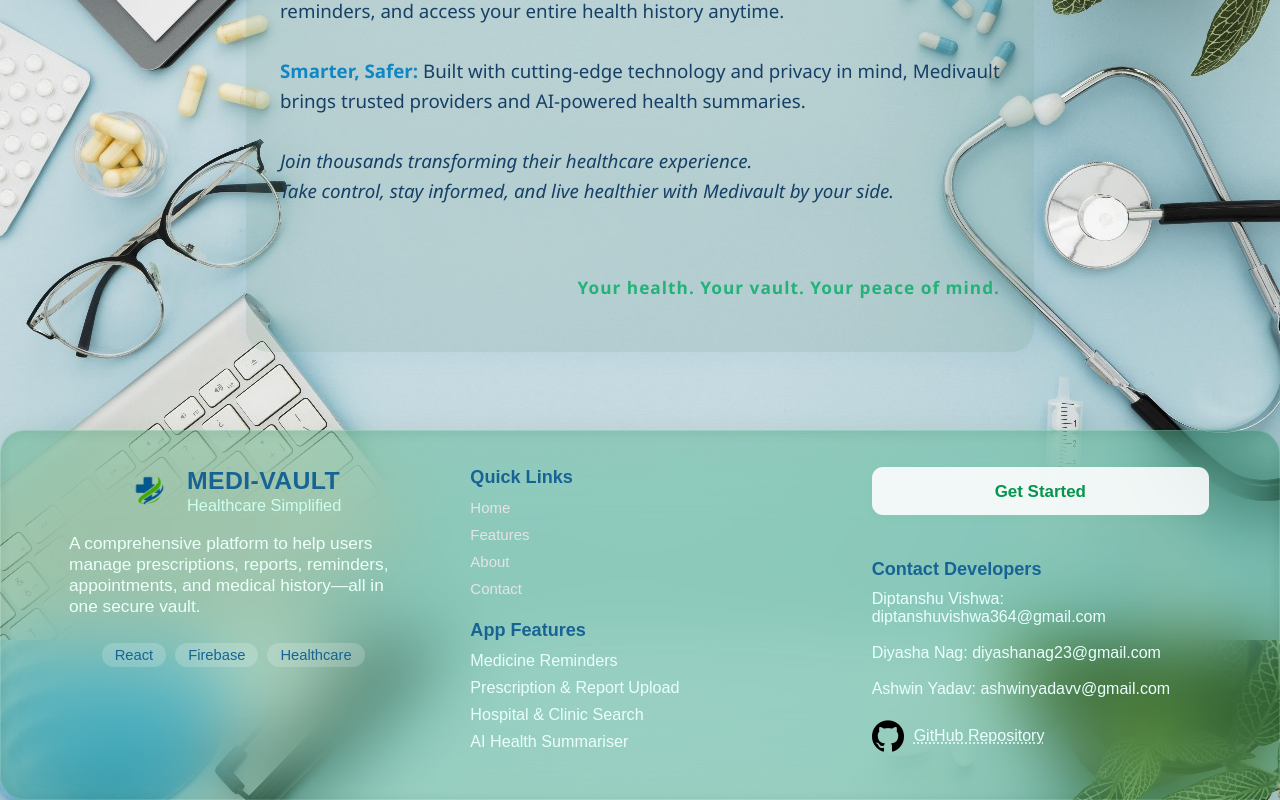
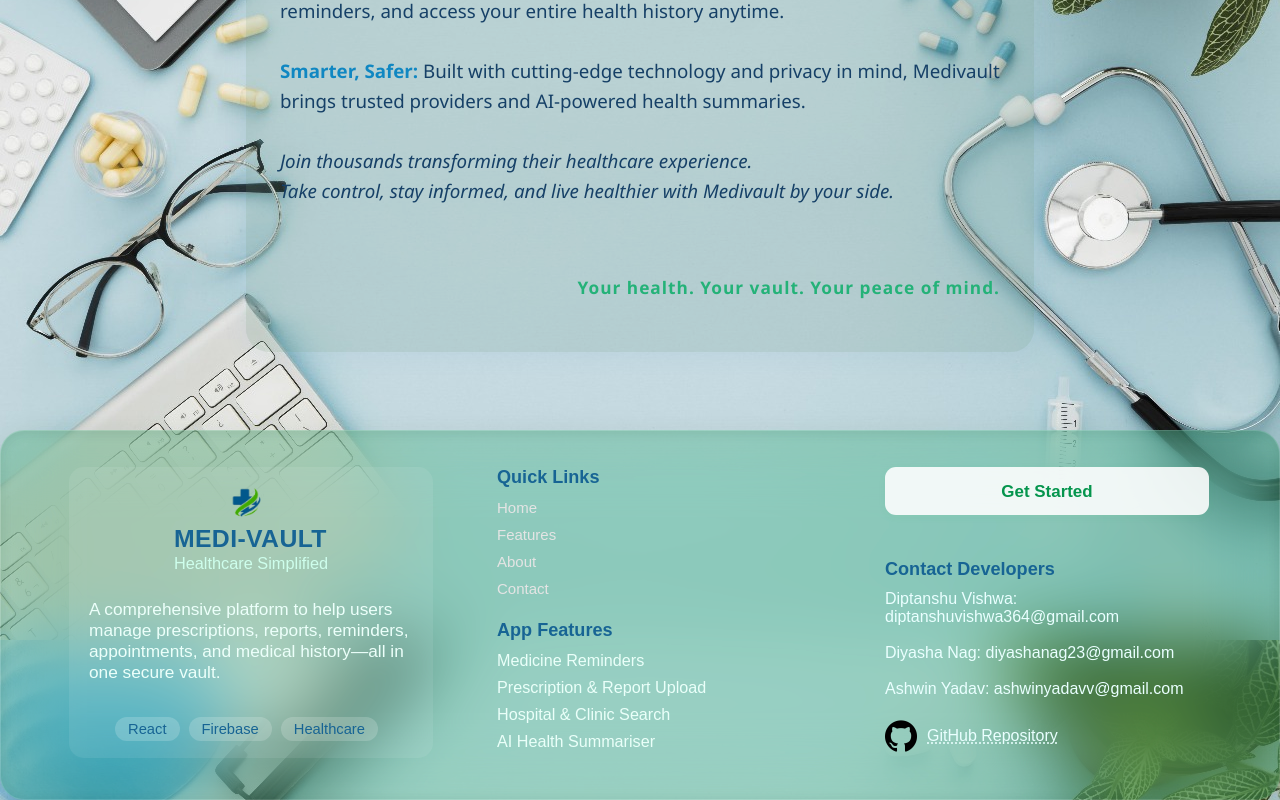
Before and after one commit to Diyaasha/MEDI-VAULT-2.0, a React (Create React App) app in the folder medi_vault-frontend/: page / in a window 1280 px wide. Shown: the part 1919-2719 px from the top of the page. Built offline with nearby package versions, Linux system fonts and the light colour scheme.

Commit message:
Changes in footer

```diff
--- a/medi_vault-frontend/src/pages/Home.css
+++ b/medi_vault-frontend/src/pages/Home.css
@@ -328,39 +328,81 @@ body, #root, .animated-bg {
   50% { background-position: 100% 50%; }
   100% { background-position: 0% 50%; }
 }
-.glass-footer {
-  width: 100vw;
+glass-footer {
+  width: 100vw;   /* Full width like navbar */
   margin: 0;
   margin-top: 60px;
   padding: 0;
   background: none;
   display: flex;
   justify-content: center;
+  box-sizing: border-box;
 }
 
 .footer-grid {
-
-  width: 100%;
-  max-width: 1500px;
-  margin: 0 auto;
+  width: 100%;   /* Stretch across full screen */
+  margin: 0;     /* Remove centering */
   background: rgba(25, 160, 90, 0.28);
-  border-radius: 24px;
+  border-radius: 0; /* Navbar doesn't have rounded corners */
   box-shadow: 0 8px 32px rgba(20,67,40,0.10), 0 2px 12px rgba(20,67,40,0.11) inset;
   backdrop-filter: blur(36px) saturate(140%);
   -webkit-backdrop-filter: blur(36px) saturate(140%);
+
   display: flex;
-  gap: 270px;
+  justify-content: space-between; /* Spread columns */
   align-items: flex-start;
-  padding: 36px 58px 26px 56px;
-  border: 1.5px solid rgba(255,255,255,0.11);
+  padding: 36px 70px; /* Match navbar padding */
+  border-top: 1.5px solid rgba(255,255,255,0.11); /* Like navbar border-bottom */
+  gap: 40px;
+  box-sizing: border-box;
 }
 
 /* Cols */
 .footer-col {
   flex: 1;
-  min-width: 280px;
+  min-width: 200px;
   margin: 0 12px;
 }
+/* Footer MediVault Box */
+.footer-col.about-section {
+  background: rgba(255, 255, 255, 0.08);
+  border-radius: 15px;
+  padding: 20px;
+  width: 320px;         /* same width as signin */
+  min-height: auto;     /* remove stretch */
+  height: auto;         /* auto-adjust height */
+  text-align: left;
+  display: flex;
+  flex-direction: column;
+  justify-content: center;
+  gap: 8px;             /* reduce spacing */
+}
+
+.footer-col.about-section p {
+  font-size: 14px;
+  line-height: 1.4;
+  margin: 0;
+}
+
+.footer-col.about-section .footer-logo-and-title {
+  display: flex;
+  flex-direction: column;
+  gap: 6px;
+}
+
+.footer-col.about-section .tech-tags {
+  display: flex;
+  gap: 6px;
+  margin-top: 6px;
+}
+
+.footer-col.about-section .tech-tags span {
+  background: rgba(255, 255, 255, 0.15);
+  padding: 3px 10px;
+  border-radius: 20px;
+  font-size: 12px;
+}
+
 
 .about-section {
   max-width: 380px;
@@ -630,7 +672,7 @@ body, #root, .animated-bg {
 
 .footer-grid {
   width: 100%;
-  max-width: 1500px;
+  max-width: 100%;
   margin: 0 auto;
   background: rgba(25, 160, 90, 0.28);
   border-radius: 24px;
```
